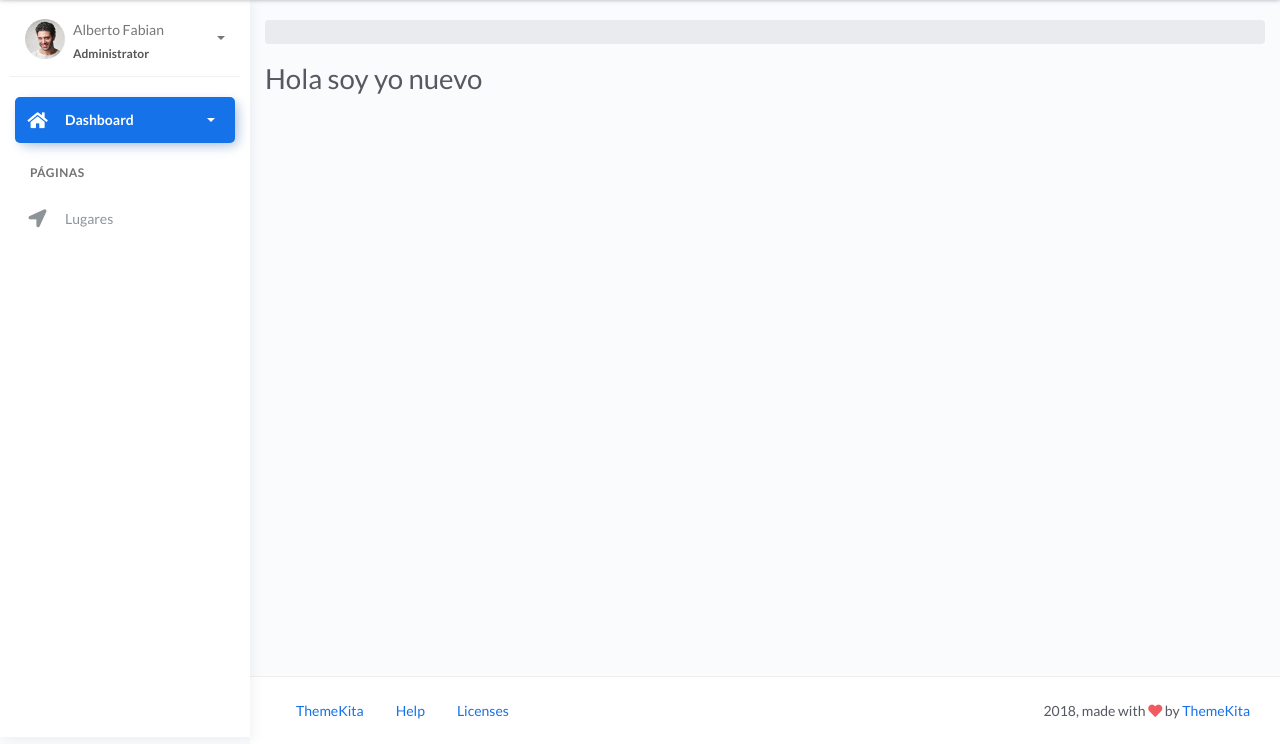
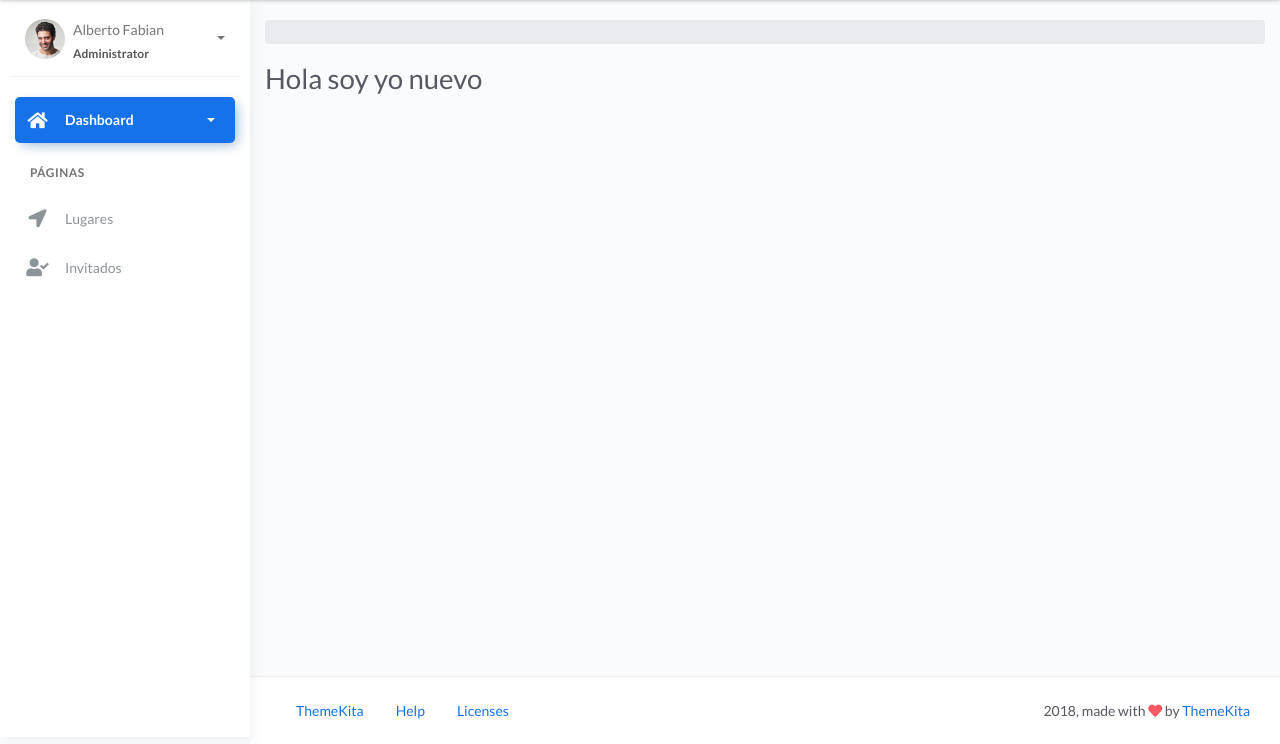
Before and after one commit to halbertofabian/agendaItz, a PHP site: page / in a window 1280 px wide. Shown: the part 63-807 px from the top of the page. Run offline with PHP 8.4, Linux system fonts and the light colour scheme.

Commit message:
Agregue el enrutamiento a invitados

```diff
--- a/vista/modulos/menu-lateral.php
+++ b/vista/modulos/menu-lateral.php
@@ -58,6 +58,13 @@
 
 							</a>
 						</li>
+						<li class="nav-item">
+							<a  href="invitados">
+							<i class="fas fa-user-check"></i>
+								<p>Invitados</p>
+
+							</a>
+						</li>
 
 					</ul>
 				</div>
```
